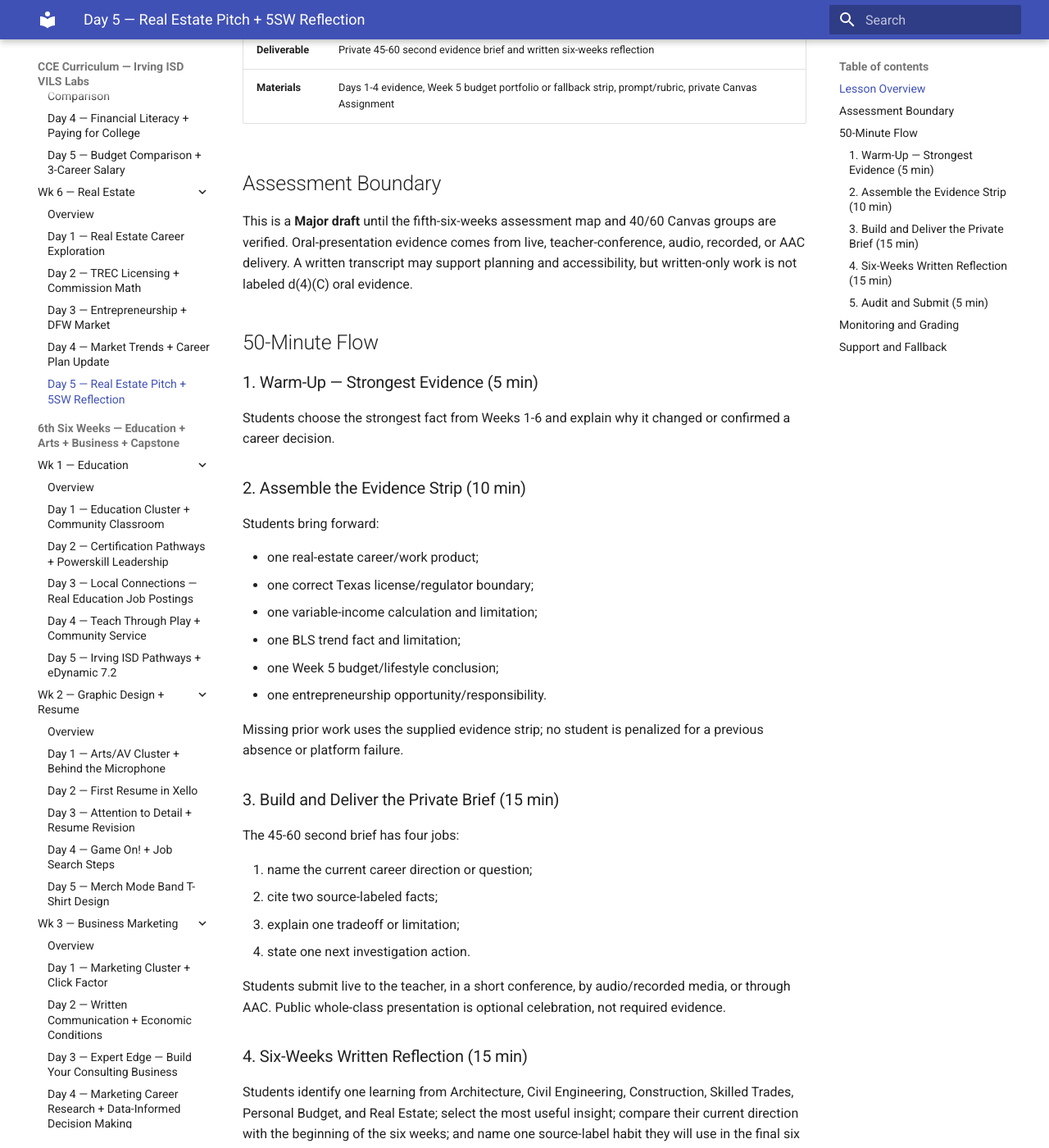
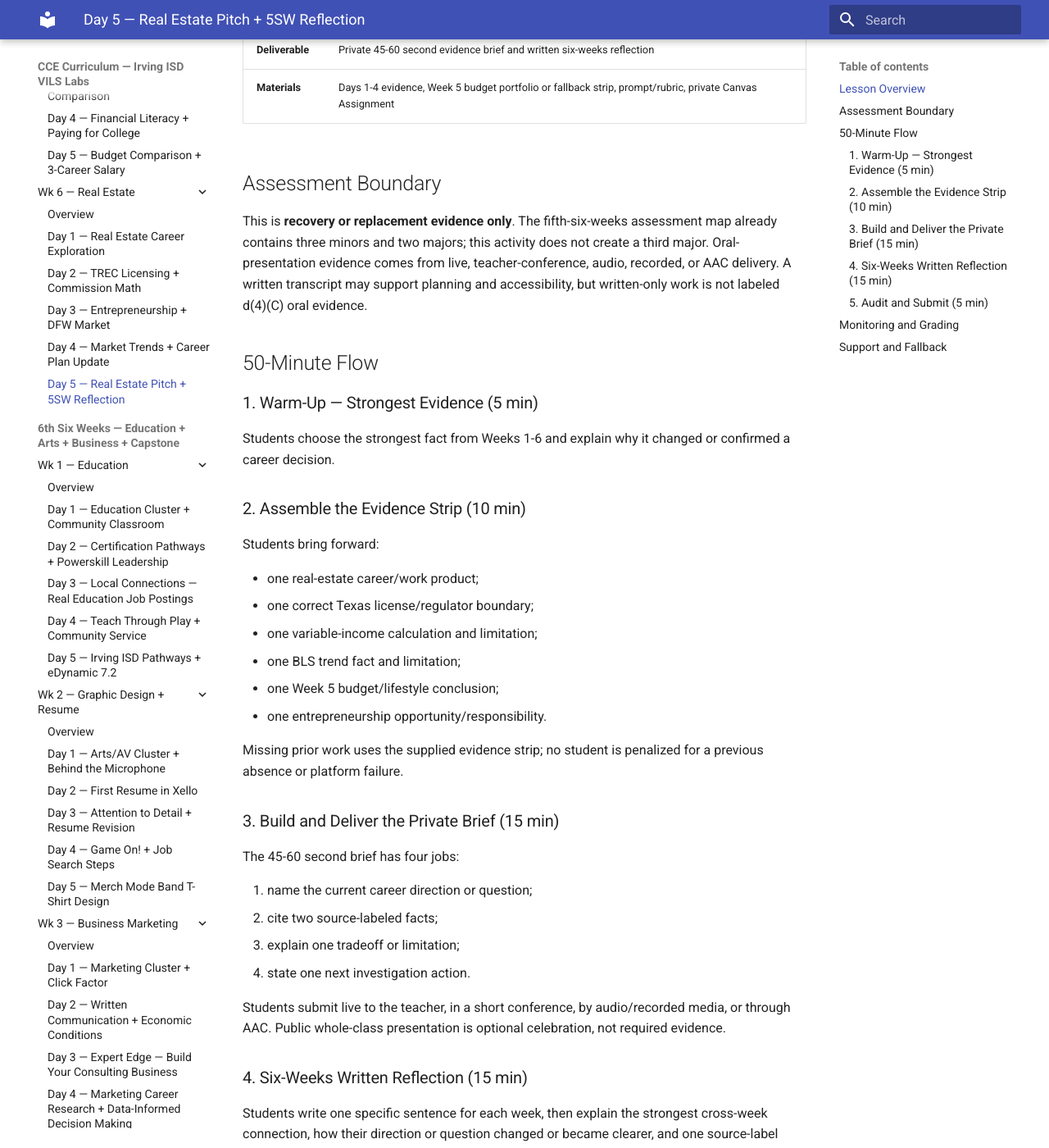
Before and after one commit to elbrielle/cce-curriculum, an MkDocs documentation site: the page built from docs/5sw/wk6-real-estate/day5.md, in a window 1280 px wide and 1400 px high, scrolled down 350 px. Shown: the whole window at 82% size. Built offline with MkDocs 1.6.1 and Material for MkDocs 9.7.7, drawn with Linux system fonts in a browser that asks for light colours; the version menu is left out; some of the changed text lies outside the part shown.

Commit message:
Streamline fifth-six-weeks recovery evidence

```diff
--- a/docs/5sw/wk6-real-estate/day5.md
+++ b/docs/5sw/wk6-real-estate/day5.md
@@ -11,7 +11,7 @@
 
 ## Assessment Boundary
 
-This is a **Major draft** until the fifth-six-weeks assessment map and 40/60 Canvas groups are verified. Oral-presentation evidence comes from live, teacher-conference, audio, recorded, or AAC delivery. A written transcript may support planning and accessibility, but written-only work is not labeled d(4)(C) oral evidence.
+This is **recovery or replacement evidence only**. The fifth-six-weeks assessment map already contains three minors and two majors; this activity does not create a third major. Oral-presentation evidence comes from live, teacher-conference, audio, recorded, or AAC delivery. A written transcript may support planning and accessibility, but written-only work is not labeled d(4)(C) oral evidence.
 
 ## 50-Minute Flow
 
@@ -45,7 +45,7 @@ Students submit live to the teacher, in a short conference, by audio/recorded me
 
 ### 4. Six-Weeks Written Reflection (15 min)
 
-Students identify one learning from Architecture, Civil Engineering, Construction, Skilled Trades, Personal Budget, and Real Estate; select the most useful insight; compare their current direction with the beginning of the six weeks; and name one source-label habit they will use in the final six weeks.
+Students write one specific sentence for each week, then explain the strongest cross-week connection, how their direction or question changed or became clearer, and one source-label habit they will use in the final six weeks. The condensed one-page reflection is designed to fit this 15-minute block.
 
 ### 5. Audit and Submit (5 min)
 
```
Also changed, not shown: 5 other files.
